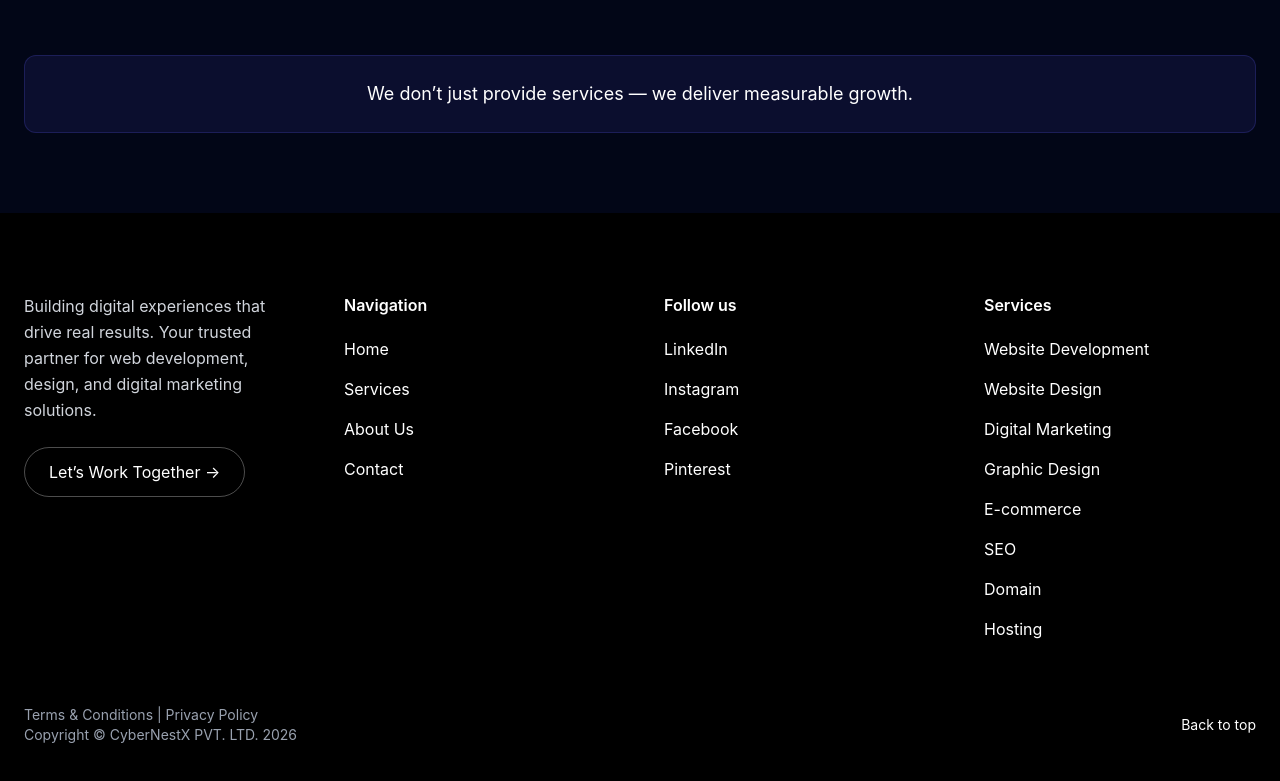
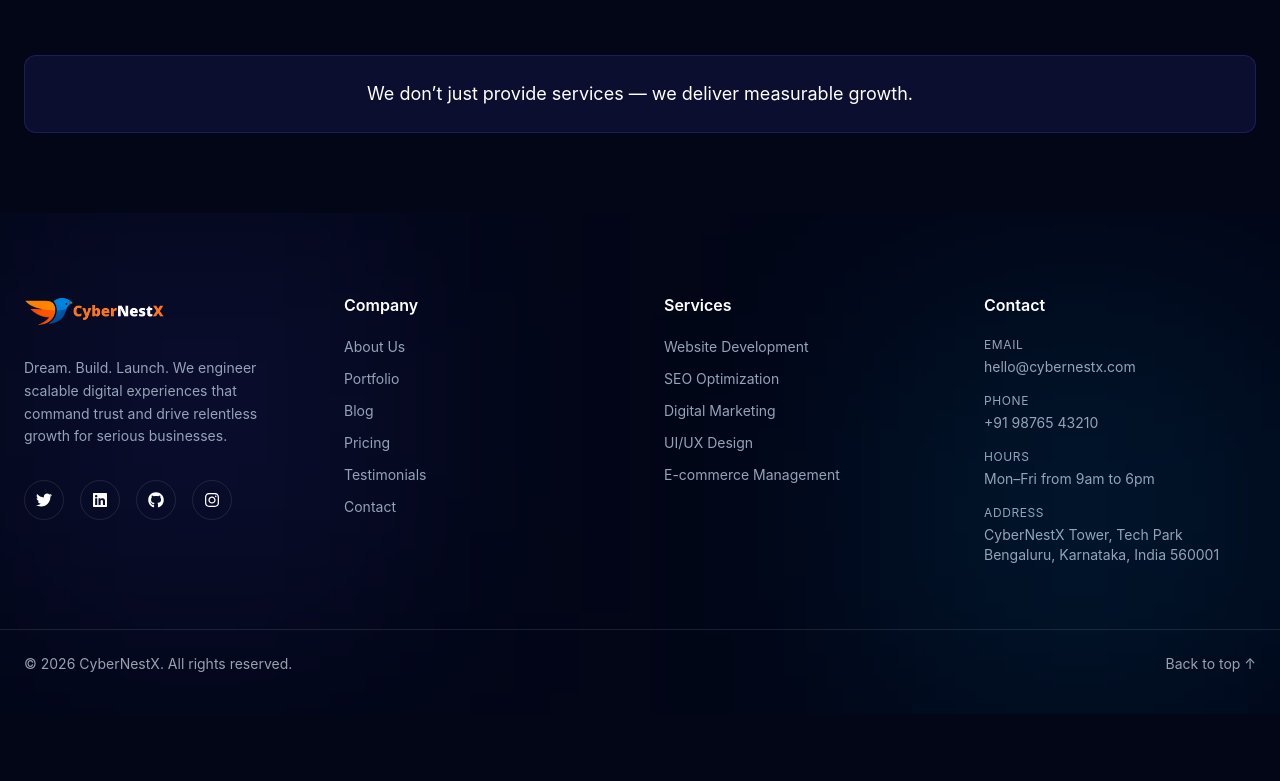
Before and after one commit to Buddy007k/Cybernestx, a Next.js app: page / in a window 1280 px wide. Shown: the part 7262-8043 px from the top of the page. After the commit the page ends 7976 px from the top, so only its background shows below. Built offline with nearby package versions, Linux system fonts and the light colour scheme.

Commit message:
footer change

```diff
--- a/components/footer.jsx
+++ b/components/footer.jsx
@@ -1,8 +1,10 @@
 "use client";
 
 import Link from "next/link";
+import Image from "next/image";
 import { useTheme } from "next-themes";
 import { useEffect, useState } from "react";
+import { FaTwitter, FaLinkedin, FaGithub, FaInstagram } from "react-icons/fa";
 
 export default function Footer() {
   const { theme } = useTheme();
@@ -14,100 +16,135 @@ export default function Footer() {
   const isDark = theme === "dark";
 
   return (
-    <footer
-      className={`relative overflow-hidden pt-20 pb-10 ${
-        isDark ? "bg-black text-white" : "bg-white text-black"
-      }`}
-    >
-      {/* 🔥 ORANGE STREAK BACKGROUND */}
-      <div className="absolute inset-0 -z-10 pointer-events-none">
-        {/* subtle lines using gradients */}
+    <footer className="relative overflow-hidden pt-20 pb-10">
+
+      {/* 🔥 BACKGROUND */}
+      <div className="absolute inset-0 -z-10">
         <div
           className={`absolute inset-0 ${
             isDark
-              ? "opacity-40"
-              : "opacity-20"
+              ? "bg-gradient-to-br from-[#020617] via-[#020617] to-[#020617]"
+              : "bg-gradient-to-br from-white via-gray-50 to-white"
           }`}
-          style={{
-            background:
-              "radial-gradient(circle at 20% 30%, rgba(255,120,0,0.25), transparent 40%), radial-gradient(circle at 80% 70%, rgba(255,120,0,0.2), transparent 40%)",
-          }}
         />
+
+        {/* subtle glow */}
+        <div className="absolute top-0 left-0 w-[400px] h-[400px] bg-indigo-500/10 blur-[120px]" />
+        <div className="absolute bottom-0 right-0 w-[400px] h-[400px] bg-sky-500/10 blur-[120px]" />
       </div>
 
       {/* MAIN GRID */}
       <div className="max-w-7xl mx-auto px-6 grid md:grid-cols-4 gap-12">
 
-        {/* LEFT TEXT */}
+        {/* 🔥 BRAND */}
         <div className="space-y-6">
-          <p className={`${isDark ? "text-gray-300" : "text-gray-700"} leading-relaxed`}>
-            Building digital experiences that drive real results. Your trusted
-            partner for web development, design, and digital marketing solutions.
+
+          {/* LOGO */}
+          <Link href="/" className="inline-block">
+            <Image
+              src={
+                isDark
+                  ? "/assets/CyberNestX-logo-white.png"
+                  : "/assets/CyberNestX-logo-black.png"
+              }
+              alt="CyberNestX Logo"
+              width={140}
+              height={45}
+              priority
+            />
+          </Link>
+
+          <p className="text-muted text-sm leading-relaxed">
+            Dream. Build. Launch. We engineer scalable digital experiences
+            that command trust and drive relentless growth for serious businesses.
           </p>
 
-          <button
-            className={`px-6 py-3 rounded-full border transition flex items-center gap-2 ${
-              isDark
-                ? "border-white/30 hover:border-white"
-                : "border-gray-400 hover:border-black"
-            }`}
-          >
-            Let’s Work Together →
-          </button>
-        </div>
-
-        {/* NAVIGATION */}
-        <div>
-          <h3 className="font-semibold mb-5">Navigation</h3>
-          <div className="flex flex-col gap-4">
-            <Link href="/" className="hover:opacity-70 hover:text-blue-500 transition">Home</Link>
-            <Link href="/services" className="hover:opacity-70 hover:text-blue-500 transition">Services</Link>
-            <Link href="/about" className="hover:opacity-70 hover:text-blue-500 transition">About Us</Link>
-            <Link href="/contact" className="hover:opacity-70 hover:text-blue-500 transition">Contact</Link>
+          {/* SOCIAL */}
+          <div className="flex gap-4 pt-2">
+            {[FaTwitter, FaLinkedin, FaGithub, FaInstagram].map((Icon, i) => (
+              <div
+                key={i}
+                className={`w-10 h-10 rounded-full flex items-center justify-center transition cursor-pointer border
+                ${
+                  isDark
+                    ? "border-white/10 hover:bg-white/10 text-white"
+                    : "border-gray-300 hover:bg-gray-100 text-black"
+                }`}
+              >
+                <Icon size={16} />
+              </div>
+            ))}
           </div>
         </div>
 
-        {/* FOLLOW US */}
+        {/* COMPANY */}
         <div>
-          <h3 className="font-semibold mb-5">Follow us</h3>
-          <div className="flex flex-col gap-4">
-            <span className="hover:opacity-70 hover:text-blue-500 transition cursor-pointer">LinkedIn</span>
-            <span className="hover:opacity-70 hover:text-blue-500 transition cursor-pointer">Instagram</span>
-            <span className="hover:opacity-70 hover:text-blue-500 transition cursor-pointer">Facebook</span>
-            <span className="hover:opacity-70 hover:text-blue-500 transition cursor-pointer">Pinterest</span>
+          <h3 className="font-semibold mb-5 text-strong">Company</h3>
+          <div className="flex flex-col gap-3 text-sm text-muted">
+            <Link href="/about" className="hover:text-primary transition">About Us</Link>
+            <Link href="/portfolio" className="hover:text-primary transition">Portfolio</Link>
+            <Link href="#" className="hover:text-primary transition">Blog</Link>
+            <Link href="#" className="hover:text-primary transition">Pricing</Link>
+            <Link href="#" className="hover:text-primary transition">Testimonials</Link>
+            <Link href="/contact" className="hover:text-primary transition">Contact</Link>
           </div>
         </div>
 
         {/* SERVICES */}
         <div>
-          <h3 className="font-semibold mb-5">Services</h3>
-          <div className="flex flex-col gap-4">
-            <span className="hover:opacity-70 hover:text-blue-500 transition cursor-pointer">Website Development</span>
-            <span className="hover:opacity-70 hover:text-blue-500 transition cursor-pointer">Website Design</span>
-            <span className="hover:opacity-70 hover:text-blue-500 transition cursor-pointer">Digital Marketing</span>
-            <span className="hover:opacity-70 hover:text-blue-500 transition cursor-pointer">Graphic Design</span>
-            <span className="hover:opacity-70 hover:text-blue-500 transition cursor-pointer">E-commerce</span>
-            <span className="hover:opacity-70 hover:text-blue-500 transition cursor-pointer">SEO</span>
-            <span className="hover:opacity-70 hover:text-blue-500 transition cursor-pointer">Domain</span>
-            <span className="hover:opacity-70 hover:text-blue-500 transition cursor-pointer">Hosting</span>
+          <h3 className="font-semibold mb-5 text-strong">Services</h3>
+          <div className="flex flex-col gap-3 text-sm text-muted">
+            <span className="hover:text-primary transition cursor-pointer">Website Development</span>
+            <span className="hover:text-primary transition cursor-pointer">SEO Optimization</span>
+            <span className="hover:text-primary transition cursor-pointer">Digital Marketing</span>
+            <span className="hover:text-primary transition cursor-pointer">UI/UX Design</span>
+            <span className="hover:text-primary transition cursor-pointer">E-commerce Management</span>
+          </div>
+        </div>
+
+        {/* CONTACT */}
+        <div>
+          <h3 className="font-semibold mb-5 text-strong">Contact</h3>
+
+          <div className="space-y-4 text-sm text-muted">
+            <div>
+              <p className="text-xs uppercase tracking-wider mb-1">Email</p>
+              <p>hello@cybernestx.com</p>
+            </div>
+
+            <div>
+              <p className="text-xs uppercase tracking-wider mb-1">Phone</p>
+              <p>+91 98765 43210</p>
+            </div>
+
+            <div>
+              <p className="text-xs uppercase tracking-wider mb-1">Hours</p>
+              <p>Mon–Fri from 9am to 6pm</p>
+            </div>
+
+            <div>
+              <p className="text-xs uppercase tracking-wider mb-1">Address</p>
+              <p>
+                CyberNestX Tower, Tech Park <br />
+                Bengaluru, Karnataka, India 560001
+              </p>
+            </div>
           </div>
         </div>
       </div>
 
-      {/* BOTTOM BAR */}
-      <div className="max-w-7xl mx-auto px-6 mt-16 flex flex-col md:flex-row justify-between items-center gap-6 text-sm">
-
-        <div className={`${isDark ? "text-gray-400" : "text-gray-600"}`}>
-          Terms & Conditions | Privacy Policy
-          <br />
-          Copyright © CyberNestX PVT. LTD. 2026
-        </div>
+      {/* BOTTOM */}
+      <div
+        className={`max-w-7xl mx-auto px-6 mt-16 pt-6 border-t flex flex-col md:flex-row justify-between items-center gap-4 text-sm
+        ${isDark ? "border-white/10 text-gray-400" : "border-gray-200 text-gray-600"}`}
+      >
+        <p>© 2026 CyberNestX. All rights reserved.</p>
 
         <button
           onClick={() => window.scrollTo({ top: 0, behavior: "smooth" })}
-          className="hover:opacity-70 transition"
+          className="hover:text-primary transition"
         >
-          Back to top
+          Back to top ↑
         </button>
       </div>
     </footer>
--- a/package.json
+++ b/package.json
@@ -15,7 +15,7 @@
     "cookie": "^1.1.1",
     "framer-motion": "^12.38.0",
     "jsonwebtoken": "^9.0.3",
-    "lucide-react": "^1.8.0",
+    "lucide-react": "^1.14.0",
     "mongoose": "^9.5.0",
     "next": "16.2.4",
     "next-themes": "^0.4.6",
@@ -23,6 +23,7 @@
     "postcss": "^8.5.10",
     "react": "19.2.4",
     "react-dom": "19.2.4",
+    "react-icons": "^5.6.0",
     "tailwind-merge": "^3.5.0"
   },
   "devDependencies": {
```
Also changed, not shown: public/assets/p1.png, 1 other file (tests, documents, lock files or other folders).
